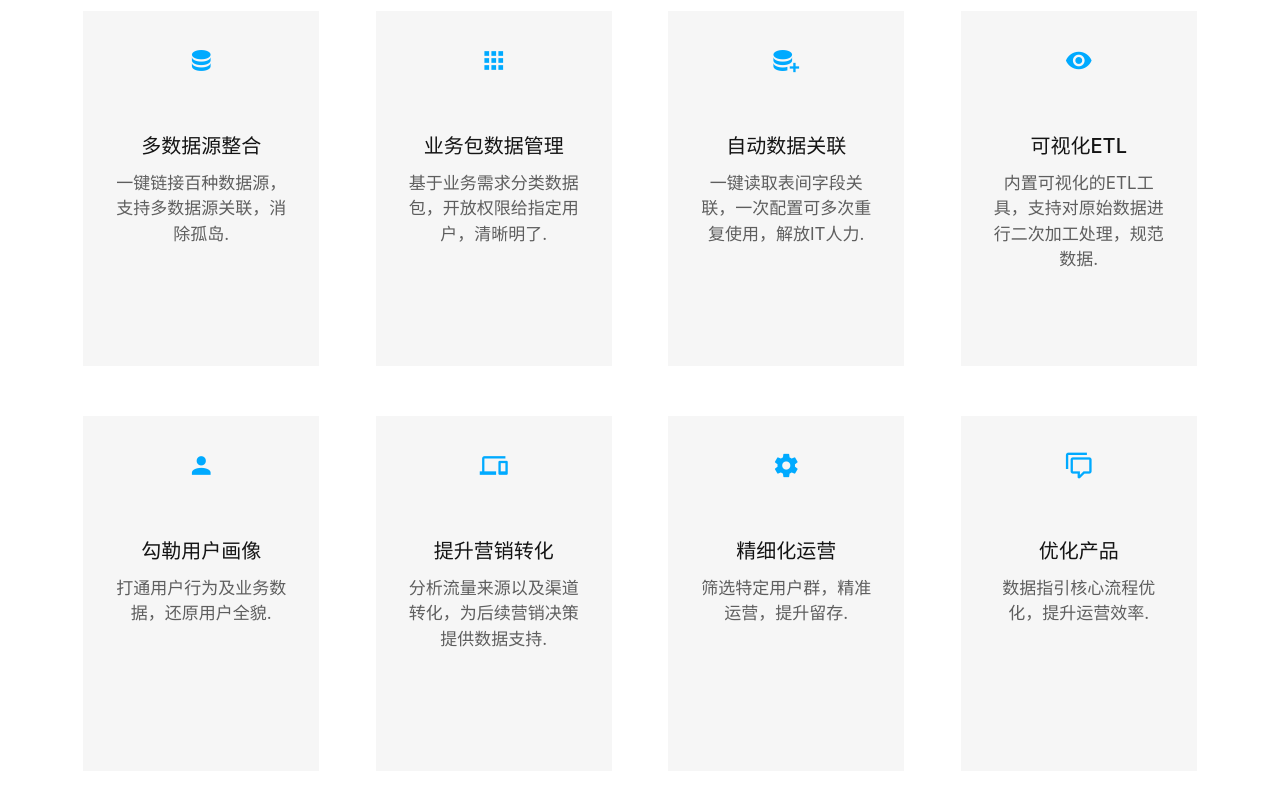
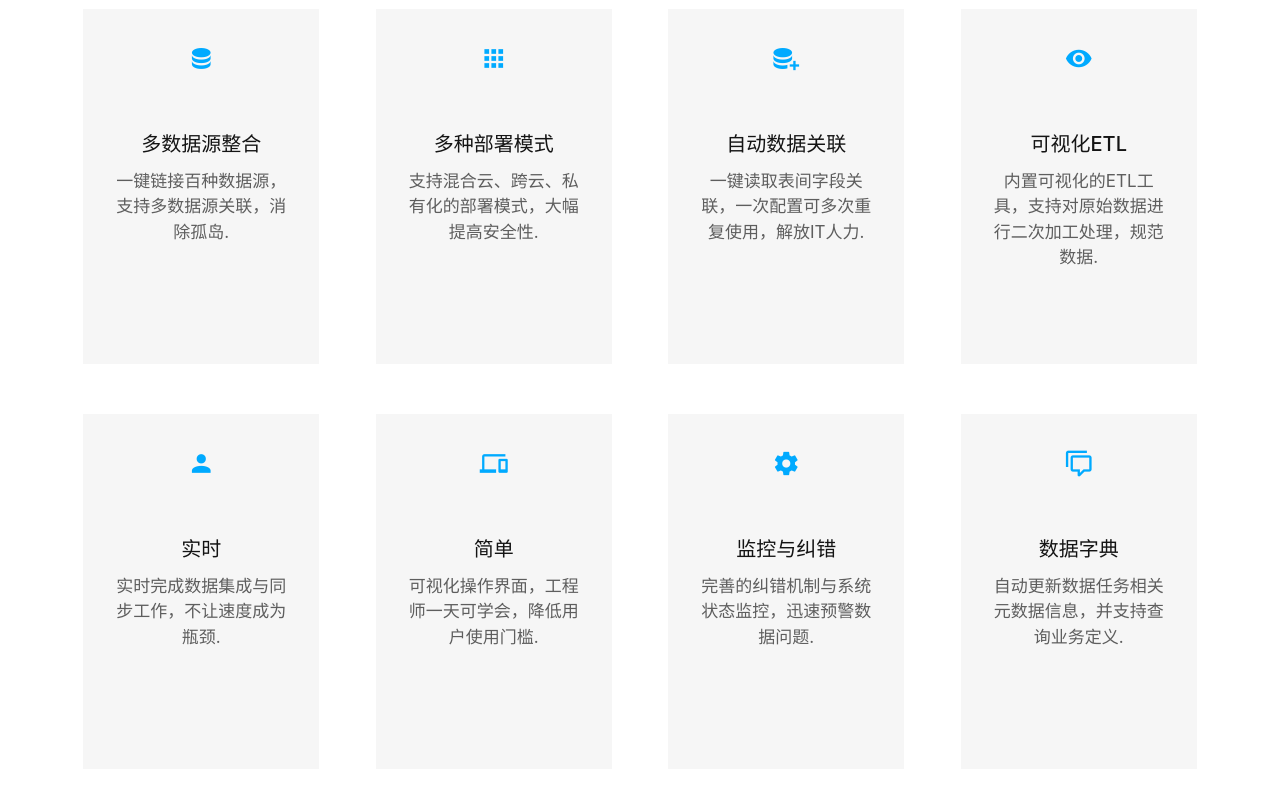
Before and after one commit to wingstimes/wingstimes.github.io, a plain HTML site: page index.html in a window 1280 px wide. Shown: the part 2500-3300 px from the top of the page. Drawn offline with nearby package versions, Linux system fonts and the light colour scheme.

Commit message:
first commit

```diff
--- a/index.html
+++ b/index.html
@@ -286,10 +286,10 @@
         <i class="mdi mdi-apps">
         </i>
         <h3>
-          业务包数据管理
+          多种部署模式
         </h3>
         <p>
-          基于业务需求分类数据包，开放权限给指定用户，清晰明了.
+          支持混合云、跨云、私有化的部署模式，大幅提高安全性.
         </p>
       </div>
     </div>
@@ -329,10 +329,10 @@
       <i class="mdi mdi-account">
       </i>
       <h3>
-        勾勒用户画像
+        实时
       </h3>
       <p>
-        打通用户行为及业务数据，还原用户全貌.
+        实时完成数据集成与同步工作，不让速度成为瓶颈.
       </p>
     </div>
   </div>
@@ -341,10 +341,10 @@
       <i class="mdi mdi-cellphone-link">
       </i>
       <h3>
-        提升营销转化
+        简单
       </h3>
       <p>
-        分析流量来源以及渠道转化，为后续营销决策提供数据支持.
+        可视化操作界面，工程师一天可学会，降低用户使用门槛.
       </p>
     </div>
   </div>
@@ -353,10 +353,10 @@
       <i class="mdi mdi-settings">
       </i>
       <h3>
-        精细化运营
+        监控与纠错
       </h3>
       <p>
-        筛选特定用户群，精准运营，提升留存.
+        完善的纠错机制与系统状态监控，迅速预警数据问题.
       </p>
     </div>
   </div>
@@ -366,10 +366,10 @@
         <i class="mdi mdi-comment-multiple-outline">
         </i>
         <h3>
-          优化产品
+          数据字典
         </h3>
         <p>
-          数据指引核心流程优化，提升运营效率.
+          自动更新数据任务相关元数据信息，并支持查询业务定义.
         </p>
       </div>
     </div>
```
Also changed, not shown: images/scheme/data-1.png.
